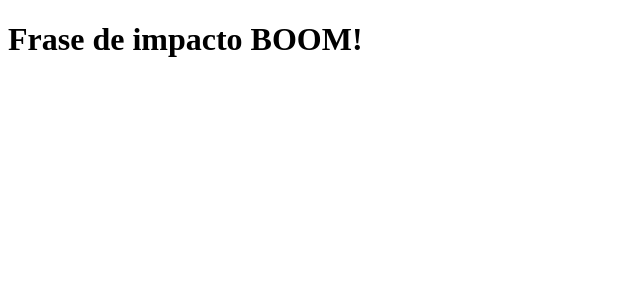
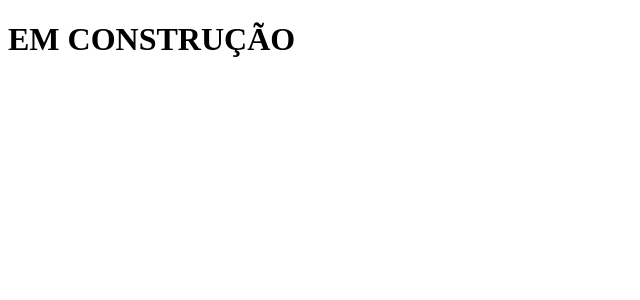
Before and after one commit to MarceloTadashi/clone-tabnews, a Next.js app: page / in a window 1280 px wide. Shown: the top 300 px of the page, without its empty margins (0-640 px from the left). Built offline with nearby package versions, Linux system fonts and the light colour scheme.

Commit message:
altera a página Home

```diff
--- a/pages/index.js
+++ b/pages/index.js
@@ -1,5 +1,5 @@
 function Home() {
-  return <h1>Frase de impacto BOOM!</h1>;
+  return <h1>EM CONSTRUÇÃO</h1>;
 }
 
 function teste() {}
```
